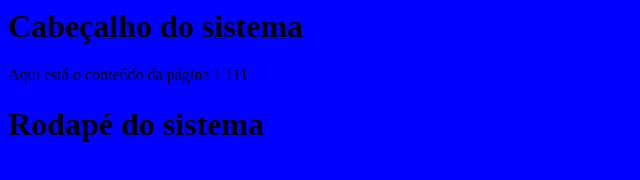
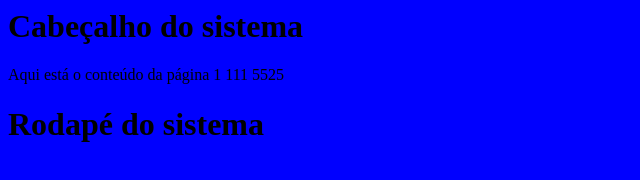
Before and after one commit to andersonmachadocmc/propostas_homepage, a plain HTML site: page index.html in a window 1280 px wide. Shown: the full height of the page, 0-640 px from the left. Drawn offline with Linux system fonts and the light colour scheme.

Commit message:
Alteção de hoje

```diff
--- a/index.html
+++ b/index.html
@@ -7,7 +7,7 @@
       <h1>Cabeçalho do sistema</h1>
 
 	  <main>
-		Aqui está o conteúdo da página 1 111
+		Aqui está o conteúdo da página 1 111 5525
       </main>
 
       <h1>Rodapé do sistema</h1>
```
